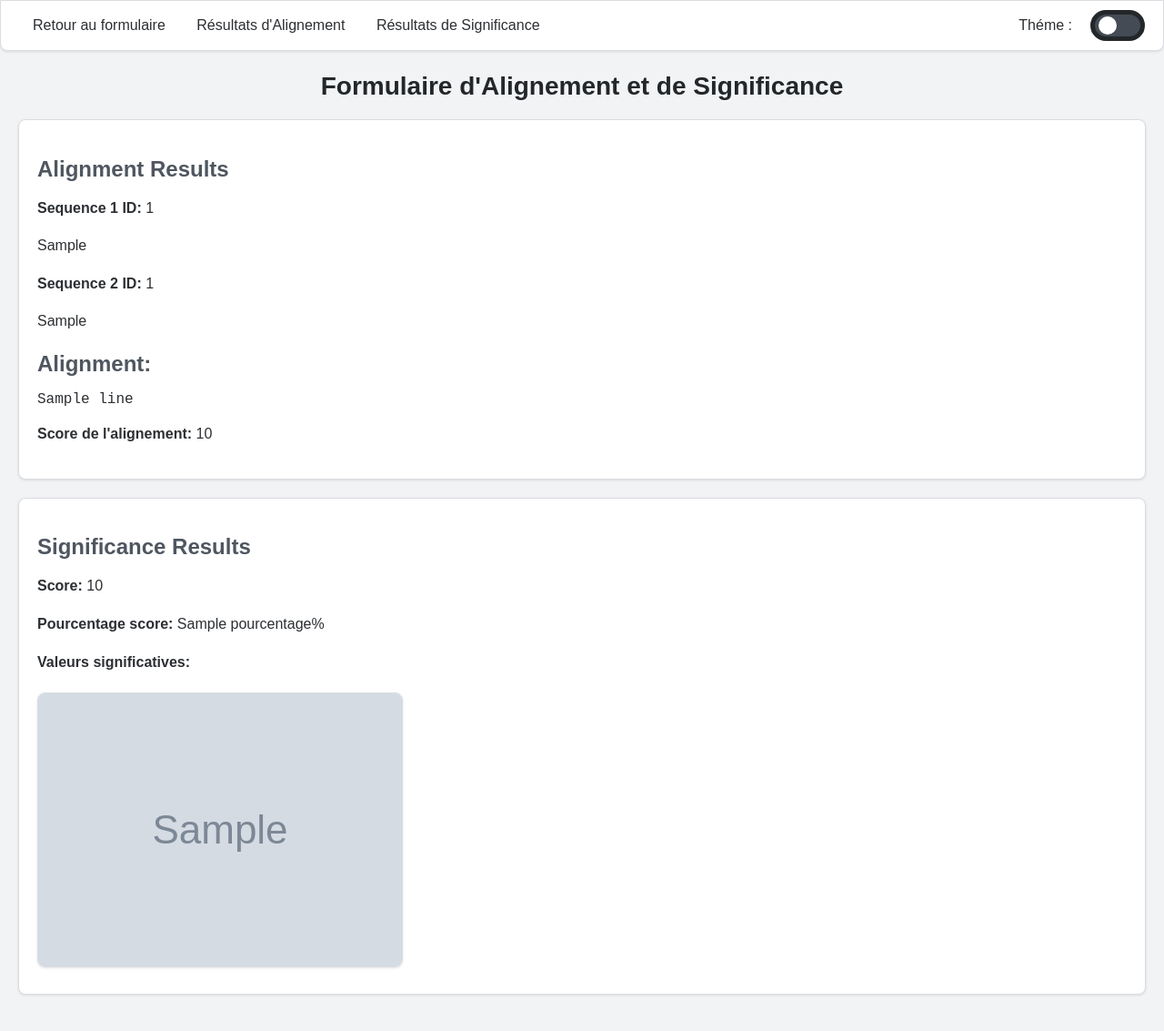
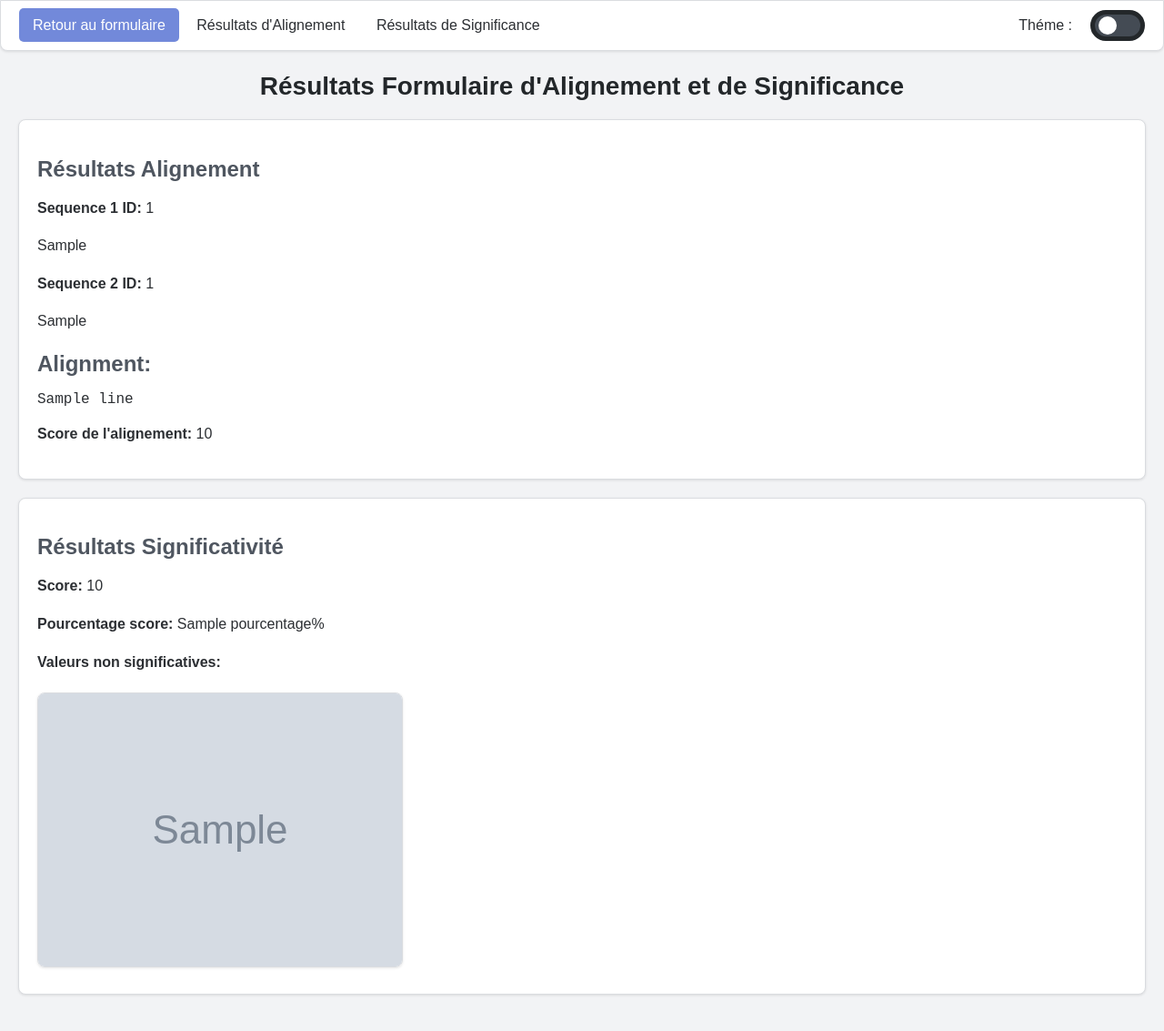
Before and after one commit to val9212/Projet_TW, a Django app: template myproject/alignment_app/templates/result.html in a window 1280 px wide. Shown: the whole page at 91% size. Run offline with Django 4.2, Linux system fonts and the light colour scheme; the template is opened without the code that fills it: most values are stand-ins (such as "Sample title", 1, 10 or a date in 2020); grey boxes marked "Sample" are stand-in pictures.

Commit message:
correct retour button, typo html title

```diff
--- a/myproject/alignment_app/static/style/style.css
+++ b/myproject/alignment_app/static/style/style.css
@@ -47,6 +47,16 @@ nav a {
 nav a:hover {
     background-color: #f2f3f5;
     color: #23272a;
+}
+
+#retour {
+    background-color: #7289da;
+    color: #ffffff;
+}
+
+#retour:hover {
+    background-color: #677bc4;
+    color: #ffffff;
 }
 
 /* Style titres */
@@ -296,7 +306,7 @@ button:hover, input[type="submit"]:hover, .download-button:hover {
     width: 20px;
     border-radius: 50%;
     left: 4px;
-    bottom: 0px;
+    bottom: 0;
     top: 2px;
     background-color: #ffffff;
     transition: 0.4s;
--- a/myproject/alignment_app/static/style/style_sombre.css
+++ b/myproject/alignment_app/static/style/style_sombre.css
@@ -45,8 +45,16 @@ nav a {
 }
 
 nav a:hover {
-    background-color: #000000;
+    background-color: #181a1c;
     color: #ffffff;
+}
+
+#retour {
+    background-color: #7289da;
+}
+
+#retour:hover {
+    background-color: #677bc4;
 }
 
 /* Style titres */
--- a/myproject/alignment_app/templates/alignment_form.html
+++ b/myproject/alignment_app/templates/alignment_form.html
@@ -2,7 +2,7 @@
 <html lang="fr">
 <head>
     <meta charset="UTF-8">
-    <title>Formulaire d'Alignement</title>
+    <title>Formulaire d'Alignement et Significativité</title>
     <link rel="icon" type="image/vnd.icon" href="/static/icon/favicon.png">
     <link id="theme-style" rel="stylesheet" href="/static/style/style.css">
 </head>
--- a/myproject/alignment_app/templates/result.html
+++ b/myproject/alignment_app/templates/result.html
@@ -2,7 +2,7 @@
 <html lang="fr">
 <head>
     <meta charset="UTF-8">
-    <title>Alignment and Significance Results</title>
+    <title>Résultats Alignement et Significativité</title>
     <link rel="icon" type="image/vnd.icon" href="/static/icon/favicon.png">
     <link id="theme-style" rel="stylesheet" href="/static/style/style_sombre.css">
 </head>
@@ -25,12 +25,12 @@
     </nav>
 
     <header>
-        <h1>Formulaire d'Alignement et de Significance</h1>
+        <h1>Résultats Formulaire d'Alignement et de Significance</h1>
     </header>
 
     <!-- Résultats d'alignement -->
     <div id="alignement-result" class="alignment-container" style="display: {{ show.alignment }}">
-        <h2>Alignment Results</h2>
+        <h2>Résultats Alignement</h2>
         <p><strong>Sequence 1 ID:</strong> {{ align_result.seq1_id }}</p>
         <div class="sequence_container">
         <p class="sequence">{{ align_result.seq1_original }}</p>
@@ -56,10 +56,10 @@
 
     <!-- Résultats de significance -->
     <div id="significance-result" class="significance-container" style="display: {{ show.significance }}">
-        <h2>Significance Results</h2>
+        <h2>Résultats Significativité</h2>
         <p><strong>Score:</strong> {{ significance_result.score }}</p>
         <p><strong>Pourcentage score:</strong> {{ significance_result.pourcentage }}%</p>
-        <p><strong>Valeurs significatives:</strong></p>
+        <p><strong>Valeurs non significatives:</strong></p>
         <img src="{{ significance_result.filename }}" alt="Graphique de distribution des scores">
     </div>
 </body>
```
